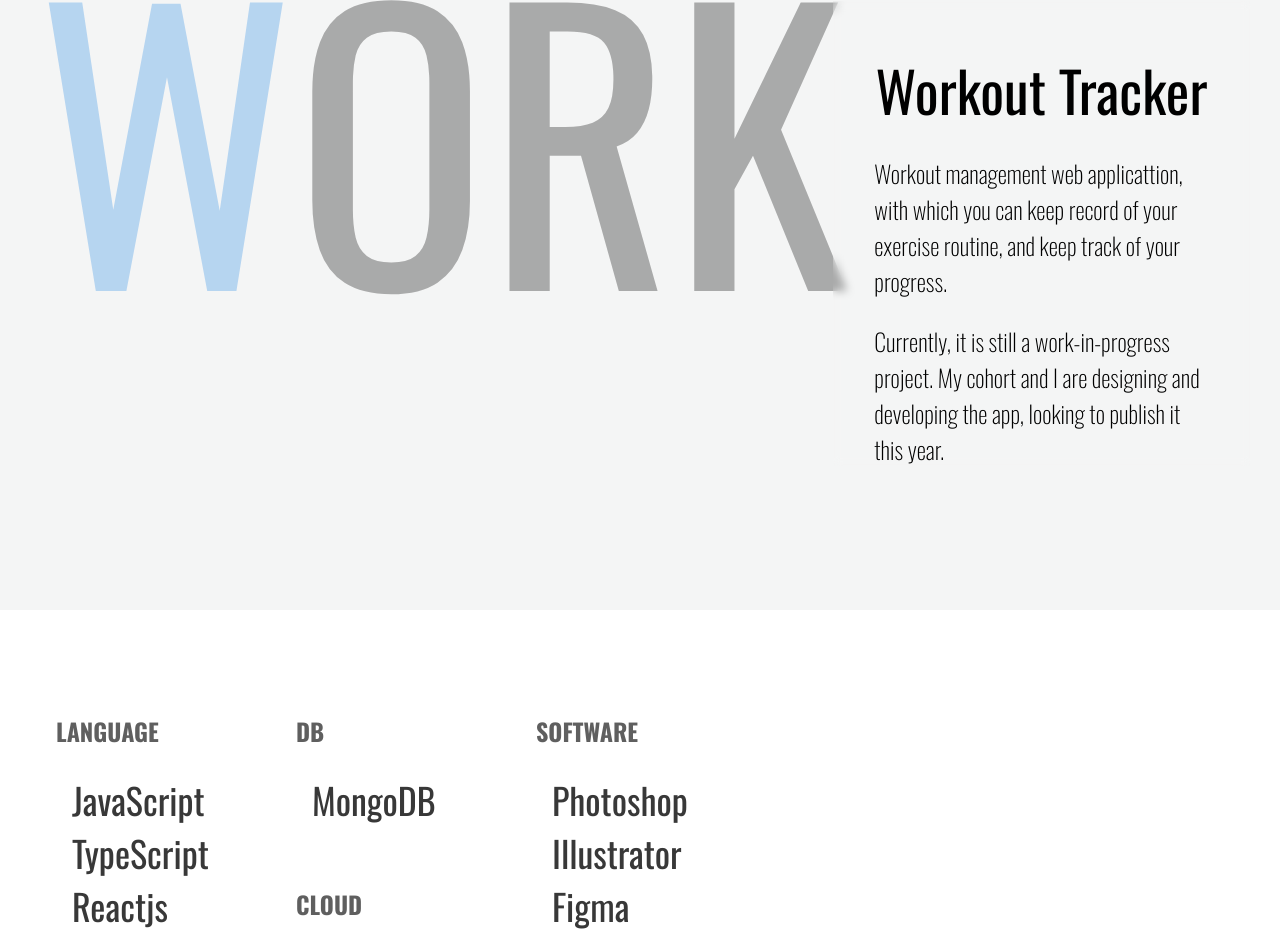
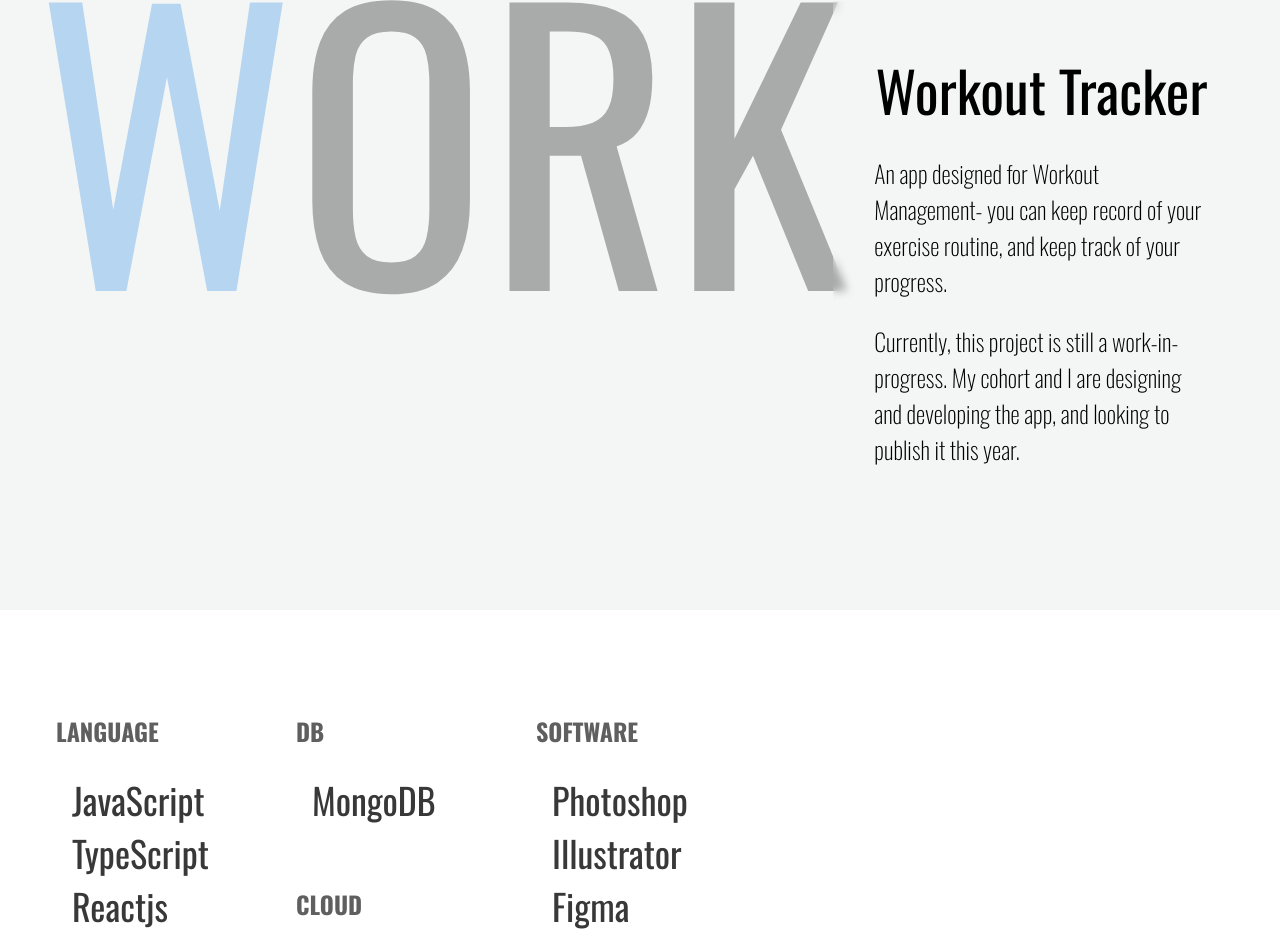
Before and after one commit to yuchida-tamu/my-homepage, a React (Create React App) app: page / in a window 1280 px wide. Shown: the part 942-1885 px from the top of the page. Built offline with nearby package versions, Linux system fonts and the light colour scheme.

Commit message:
fixed work description

```diff
--- a/src/containers/WorkSection.js
+++ b/src/containers/WorkSection.js
@@ -91,12 +91,13 @@
           Workout Tracker
         </motion.h2>
         <motion.p initial={{ opacity: 0 }} animate={pControl}>
-          Workout management web applicattion, with which you can keep record of
-          your exercise routine, and keep track of your progress.
+          An app designed for Workout Management- you can keep record of your
+          exercise routine, and keep track of your progress.
         </motion.p>
         <motion.p initial={{ opacity: 0 }} animate={pControl}>
-          Currently, it is still a work-in-progress project. My cohort and I are
-          designing and developing the app, looking to publish it this year.
+          Currently, this project is still a work-in-progress. My cohort and I
+          are designing and developing the app, and looking to publish it this
+          year.
         </motion.p>
 
         {/* <button>
```
